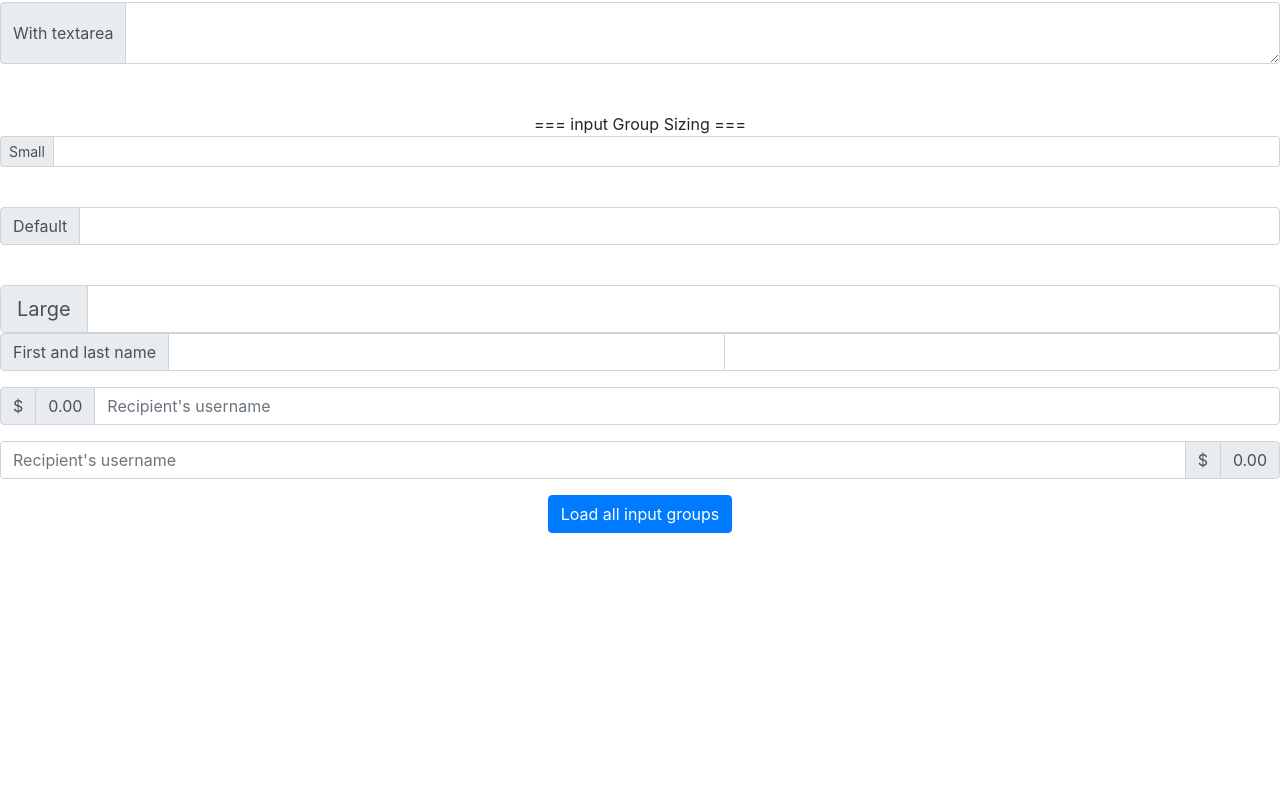
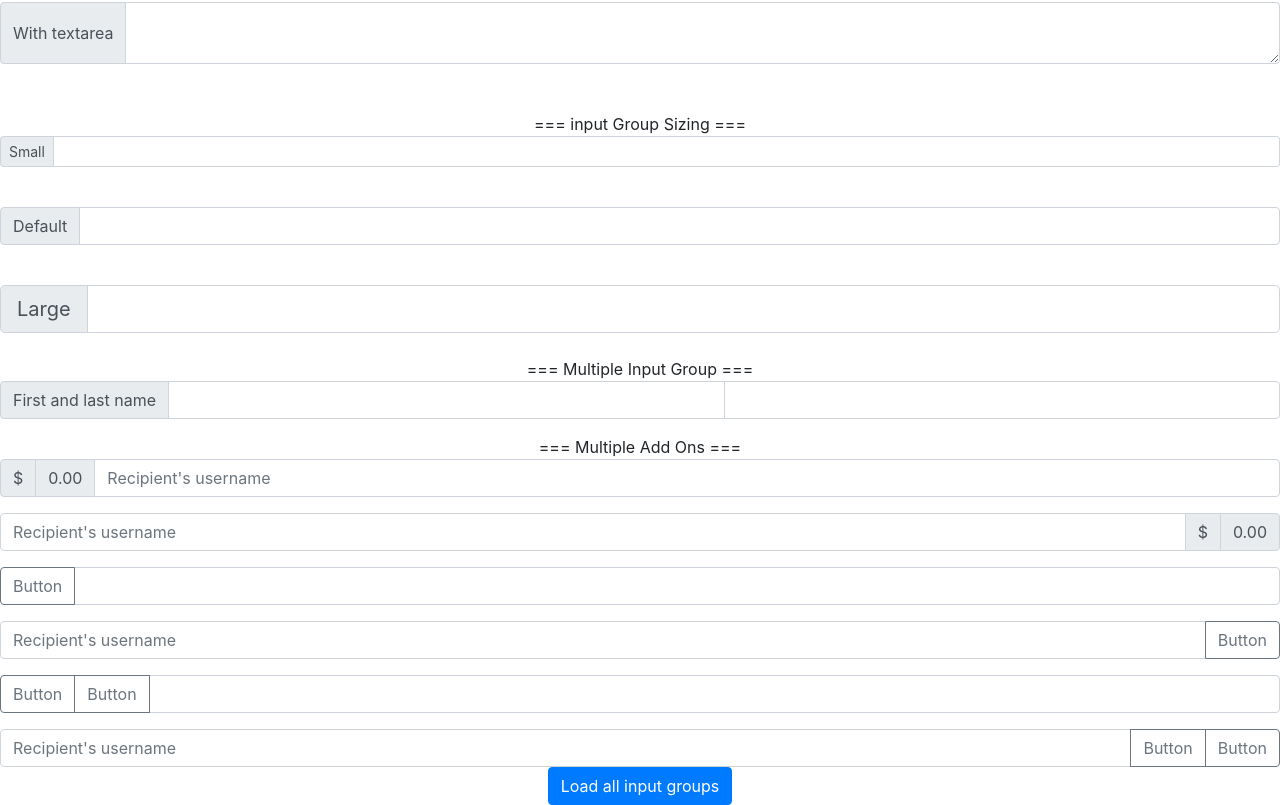
Before and after one commit to Khwajapasha/Boosrtrap-Practice, a React (Create React App) app: page / in a window 1280 px wide. Shown: the part 724-1529 px from the top of the page. Before the commit the page ends 1257 px from the top, so only its background shows below. Built offline with nearby package versions, Linux system fonts and the light colour scheme.

Commit message:
Add On As a Button

```diff
--- /dev/null
+++ b/src/Component/MainBodySection/InputGroupComponent/AddOnAsButton.jsx
@@ -0,0 +1,48 @@
+import React from "react";
+import { InputGroup, FormControl, Button } from "react-bootstrap";
+
+export const AddOnAsButton = () => {
+  return (
+    <div>
+      <div>
+        <InputGroup className="mb-3">
+          <InputGroup.Prepend>
+            <Button variant="outline-secondary">Button</Button>
+          </InputGroup.Prepend>
+          <FormControl aria-describedby="basic-addon1" />
+        </InputGroup>
+
+        <InputGroup className="mb-3">
+          <FormControl
+            placeholder="Recipient's username"
+            aria-label="Recipient's username"
+            aria-describedby="basic-addon2"
+          />
+          <InputGroup.Append>
+            <Button variant="outline-secondary">Button</Button>
+          </InputGroup.Append>
+        </InputGroup>
+
+        <InputGroup className="mb-3">
+          <InputGroup.Prepend>
+            <Button variant="outline-secondary">Button</Button>
+            <Button variant="outline-secondary">Button</Button>
+          </InputGroup.Prepend>
+          <FormControl aria-describedby="basic-addon1" />
+        </InputGroup>
+
+        <InputGroup>
+          <FormControl
+            placeholder="Recipient's username"
+            aria-label="Recipient's username"
+            aria-describedby="basic-addon2"
+          />
+          <InputGroup.Append>
+            <Button variant="outline-secondary">Button</Button>
+            <Button variant="outline-secondary">Button</Button>
+          </InputGroup.Append>
+        </InputGroup>
+      </div>
+    </div>
+  );
+};
--- a/src/Component/MainBodySection/InputGroupComponent/AllInputGroups.jsx
+++ b/src/Component/MainBodySection/InputGroupComponent/AllInputGroups.jsx
@@ -1,5 +1,6 @@
 import React, { useState } from "react";
 import { Button } from "react-bootstrap";
+import { AddOnAsButton } from "./AddOnAsButton";
 import { InputGroupBasicExample } from "./InputGroupBasicExample";
 import { InputGroupSizing } from "./InputGroupSizing";
 import { MultipleInputGroupsAddOn } from "./MultipleInputGroupsAddOn";
@@ -11,6 +12,7 @@
         <InputGroupBasicExample />
         <InputGroupSizing />
         <MultipleInputGroupsAddOn />
+        <AddOnAsButton />
       </div>
       <div>
         <Button onClick={() => setShow(!show)}>Load all input groups</Button>
--- a/src/Component/MainBodySection/InputGroupComponent/MultipleInputGroupsAddOn.jsx
+++ b/src/Component/MainBodySection/InputGroupComponent/MultipleInputGroupsAddOn.jsx
@@ -4,6 +4,8 @@
   return (
     <div>
       <div>
+        <br />
+        === Multiple Input Group ===
         <InputGroup className="mb-3">
           <InputGroup.Prepend>
             <InputGroup.Text>First and last name</InputGroup.Text>
@@ -13,6 +15,8 @@
         </InputGroup>
       </div>
       <div>
+        <bbr />
+        === Multiple Add Ons ===
         <InputGroup className="mb-3">
           <InputGroup.Prepend>
             <InputGroup.Text>$</InputGroup.Text>
```
